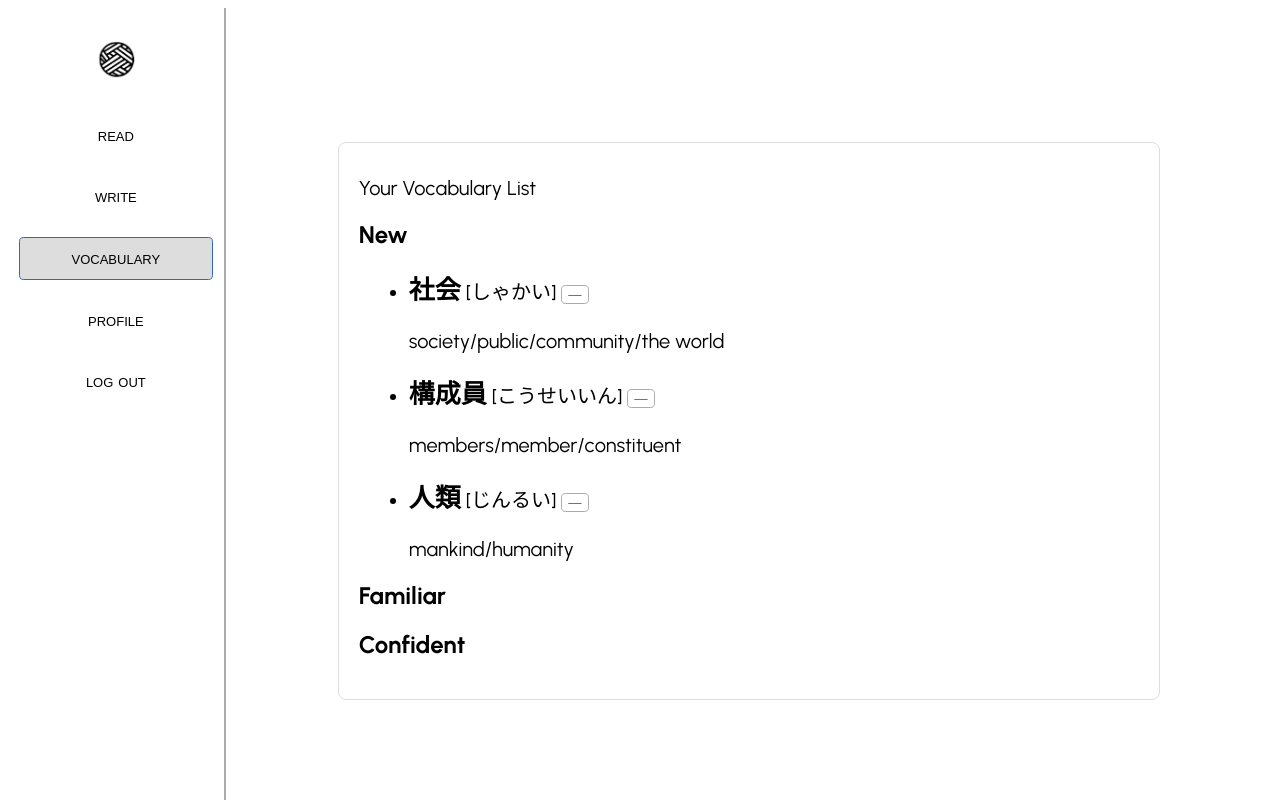
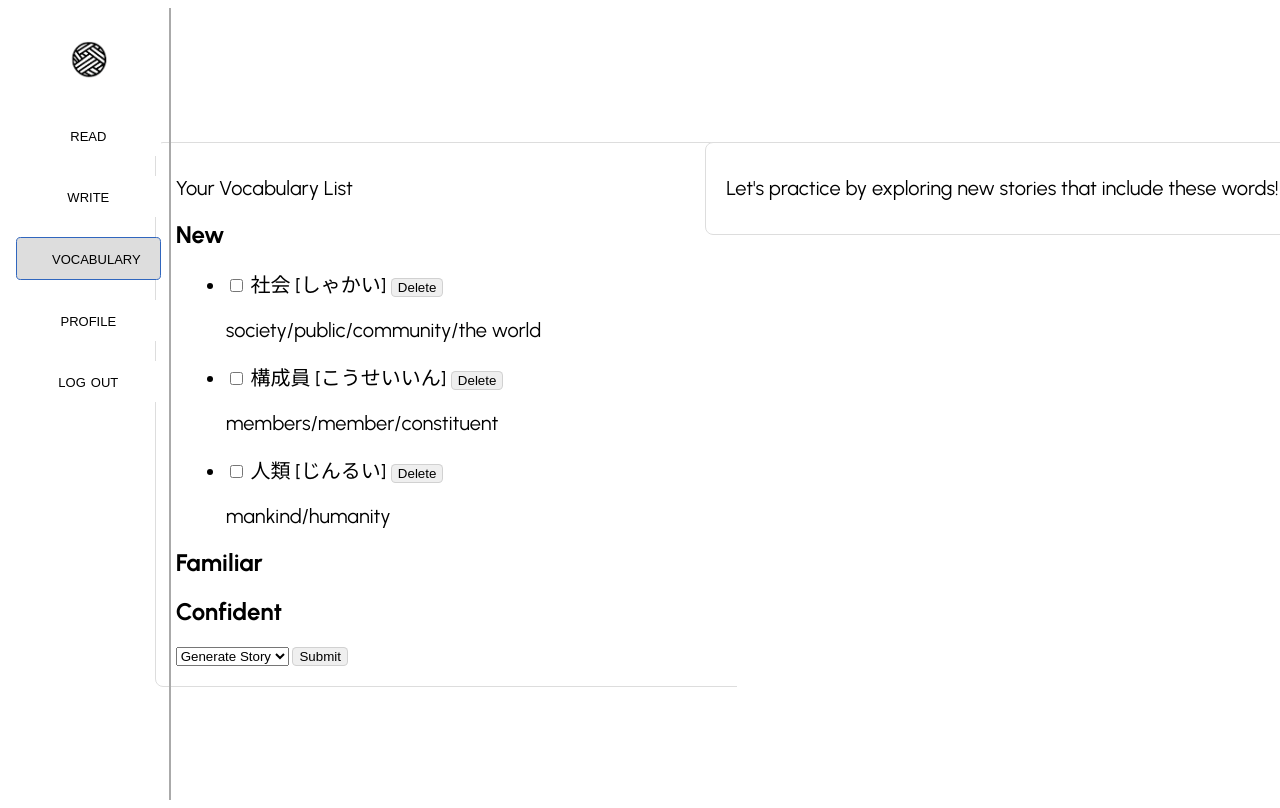
Before and after one commit to dl3918/WordWeaver, a Flask app: page /vocab in a window 1280 px wide. Run offline with Flask 3, Linux system fonts and the light colour scheme; a user stored in the database is signed in.

Commit message:
finished gpt story generation

```diff
--- a/app.py
+++ b/app.py
@@ -270,25 +270,59 @@
     return render_template('profile.html', username=session['user'], language=language, starttime=starttime)
 
 
+# @app.route('/vocab', methods=['GET', 'POST'])
+# def vocab():
+#     if (request.method == "POST"):
+#         if request.form.get('delete'):
+#             delete = request.form.get('delete')
+#             user = User.query.filter_by(username=session['user']).first()
+#             Vocabulary.query.filter_by(user_id=user.id, chinese_word=delete).delete()
+#             db.session.commit()
+#             return redirect('/vocab')
+#         else:
+#             return redirect('/vocab')
+#     else:
+#         if 'user' not in session:
+#             return redirect('/login')
+#         user_id = User.query.filter_by(username=session['user']).first().id
+#         vocab_list = Vocabulary.query.filter_by(user_id=user_id).all()
+#         vocab_dict = {'new': [], 'familiar': [], 'confident': []}
+#         for vocab in vocab_list:
+#             vocab_dict[vocab.level].append({'word' : vocab.chinese_word, 'sense' : vocab.translation.split('(')[0], 'pronunciation' : vocab.pronunciation})
+#         return render_template('vocab.html', vocab=vocab_dict)
 @app.route('/vocab', methods=['GET', 'POST'])
 def vocab():
-    if (request.method == "POST"):
+    if 'user' not in session:
+        return redirect('/login')
+
+    user_id = User.query.filter_by(username=session['user']).first().id
+
+    if request.method == 'POST':
         if request.form.get('delete'):
-            delete = request.form.get('delete')
-            user = User.query.filter_by(username=session['user']).first()
-            Vocabulary.query.filter_by(user_id=user.id, chinese_word=delete).delete()
+            # Handle deletion
+            delete_word = request.form.get('delete')
+            Vocabulary.query.filter_by(user_id=user_id, chinese_word=delete_word).delete()
             db.session.commit()
             return redirect('/vocab')
-        else:
-            return redirect('/vocab')
+        elif request.form.get('submit_action') == 'execute_action' and request.form.get('action') == 'generate_story':
+            # Handle story generation
+            selected_words = request.form.getlist('selected_words')
+            if not selected_words:
+                return "Please select at least one word.", 400
+            prompt = f"Create a story of less than 100 words in Japanese including these words:: {', '.join(selected_words)}"
+            story, translated_story = generate_story(prompt)  # Assuming generate_story is a function that returns a string
+            span = spanify(session['language'], story)
+            if story:
+                return render_template('language.html', language=session['language'], spans=span, eng_spans=translated_story)
+            else:
+                return "Failed to generate story due to a network error", 500
+
     else:
-        if 'user' not in session:
-            return redirect('/login')
-        user_id = User.query.filter_by(username=session['user']).first().id
+        # GET method for displaying vocab
         vocab_list = Vocabulary.query.filter_by(user_id=user_id).all()
         vocab_dict = {'new': [], 'familiar': [], 'confident': []}
         for vocab in vocab_list:
-            vocab_dict[vocab.level].append({'word' : vocab.chinese_word, 'sense' : vocab.translation.split('(')[0], 'pronunciation' : vocab.pronunciation})
+            vocab_dict[vocab.level].append({'word': vocab.chinese_word, 'sense': vocab.translation.split('(')[0], 'pronunciation': vocab.pronunciation})
         return render_template('vocab.html', vocab=vocab_dict)
 
 
@@ -325,46 +359,81 @@
 import json
 import logging
 from openai import OpenAI
+from flask import request, jsonify, session, redirect
 
-@app.route('/generate-story', methods=['GET'])
-def generate_story():
+
+@app.route('/generate-story', methods=['POST'])
+def generate_story(prompt):
     if 'user' not in session:
         return redirect('/login')
 
-    level = request.args.get('level', default='new')
-    num_words = int(request.args.get('num_words', default=2))
-
-    user_id = User.query.filter_by(username=session['user']).first().id
-    vocab_list = Vocabulary.query.filter_by(user_id=user_id, level=level).all()
-
-    if len(vocab_list) < num_words:
-        return "Not enough words in the selected level", 400
-
-
-    selected_words = random.sample([vocab.chinese_word for vocab in vocab_list], num_words)
-    prompt = f"请用中文写一段大概100个词的段落，包含以下词汇: {', '.join(selected_words)}."
-
-    client = OpenAI(api_key="removed for security reason")
-
-    # Create the chat messages structure for OpenAI API
-    message = [
-        {"role": "system", "content": "You are a helpful assistant."},
-        {"role": "user", "content": prompt}
-    ]
-
     try:
+        client = OpenAI(api_key="sk-proj-30MMhcLrz3wzhMP7ZnBlT3BlbkFJ2KQftAU8veyoYKomCTPl")  # Replace with your actual API key
         completion = client.chat.completions.create(
             model="gpt-3.5-turbo",
-            messages=message
-            )
+            messages=[
+                {"role": "system", "content": "You are a helpful assistant."},
+                {"role": "user", "content": prompt}
+            ]
+        )
         story = completion.choices[0].message.content
-        return jsonify({"story": story}), 200
+
+        translation_prompt = f"Translate the following story to English: {story}"
+        translation_completion = client.chat.completions.create(
+            model="gpt-3.5-turbo",
+            messages=[
+                {"role": "system", "content": "You are a helpful assistant."},
+                {"role": "user", "content": translation_prompt}
+            ]
+        )
+        translated_story = translation_completion.choices[0].message.content
+        # jsonify({"story": story}), 200
+        return story, translated_story
     except Exception as e:
         logging.error(f"OpenAI request failed: {e}")
         return "Failed to generate story due to a network error."
 
     return "An unexpected error occurred."
 
+# @app.route('/generate-story', methods=['GET'])
+# def generate_story():
+#     if 'user' not in session:
+#         return redirect('/login')
+
+#     level = request.args.get('level', default='new')
+#     num_words = int(request.args.get('num_words', default=2))
+
+#     user_id = User.query.filter_by(username=session['user']).first().id
+#     vocab_list = Vocabulary.query.filter_by(user_id=user_id, level=level).all()
+
+#     if len(vocab_list) < num_words:
+#         return "Not enough words in the selected level", 400
+
+
+#     selected_words = random.sample([vocab.chinese_word for vocab in vocab_list], num_words)
+#     prompt = f"请用中文写一段大概100个词的段落，包含以下词汇: {', '.join(selected_words)}."
+
+#     client = OpenAI(api_key="removed for security reason")
+
+#     # Create the chat messages structure for OpenAI API
+#     message = [
+#         {"role": "system", "content": "You are a helpful assistant."},
+#         {"role": "user", "content": prompt}
+#     ]
+
+#     try:
+#         completion = client.chat.completions.create(
+#             model="gpt-3.5-turbo",
+#             messages=message
+#             )
+#         story = completion.choices[0].message.content
+#         return jsonify({"story": story}), 200
+#     except Exception as e:
+#         logging.error(f"OpenAI request failed: {e}")
+#         return "Failed to generate story due to a network error."
+
+#     return "An unexpected error occurred."
+
 
 if __name__ == '__main__':
     app.run(debug=True)
--- a/templates/vocab.html
+++ b/templates/vocab.html
@@ -62,13 +62,35 @@
                                     <h2>{{ level.capitalize() }}</h2>
                                     <ul>
                                         {% for word in words %}
-                                    <li><span style="font-weight: 600;font-size: 26px;">{{ word.word }}</span>{% if word.pronunciation != "" %}<span>&nbsp;[{{ word.pronunciation}}]</span>{% endif %}&nbsp;<button value="{{ word.word }}" name="delete" style="margin-bottom:5px" class="white">—</button>
+                                            <li>
+                                                <input type="checkbox" name="selected_words" value="{{ word.word }}" id="{{ word.word }}">
+                                                <label for="{{ word.word }}">{{ word.word }}</label>
+                                                {% if word.pronunciation != "" %}
+                                                    <span>[{{ word.pronunciation }}]</span>
+                                                    <button type="submit" name="delete" value="{{ word.word }}">Delete</button>
+                                                {% endif %}
                                                 <p>{{ word.sense }}</p>
                                             </li>
                                         {% endfor %}
                                     </ul>
                                 {% endfor %}
+                                <select name="action">
+                                    <option value="generate_story">Generate Story</option>
+                                    <!-- other actions can be added here -->
+                                </select>
+                                <button type="submit" name="submit_action" value="execute_action">Submit</button>
                             </form>
+
+                        </div>
+                    </div>
+                </div>
+            </div>
+
+            <div class="ui" style="width:100%; overflow: scroll; max-height: 100vh; display: inline-block;">
+                <div style="flex-direction: column;">
+                    <div class="left aligned column main-col" style="max-width: 800px; margin-top: 150px;">
+                        <div class="center-container" id="text" style="text-align: left;">
+                            <h1 class="huge">Let's practice by exploring new stories that include these words!</h1>
                         </div>
                     </div>
                 </div>
```
Lines whose indentation alone changed are shown as unchanged.
